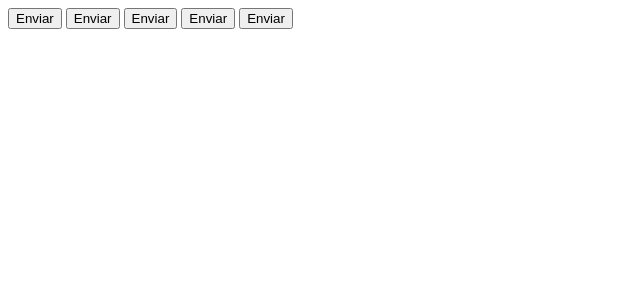
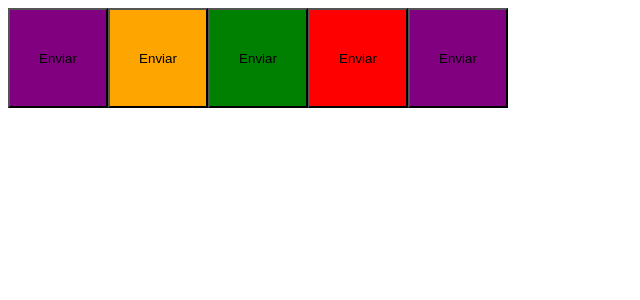
Before and after one commit to Bruno-Camargo-V3ktor/Your-Time, a React (Vite) app: page / in a window 1280 px wide. Shown: the top 300 px of the page, without its empty margins (0-640 px from the left). Built offline with nearby package versions, Linux system fonts and the light colour scheme.

Commit message:
✨  feat: 'Adicionando componente Button, que representa um Botão, com  um componente estilizado (styled-component)'

```diff
--- a/src/App.tsx
+++ b/src/App.tsx
@@ -5,10 +5,10 @@ export function App() {
 
   return (
     <>
-      <Button color='primary' />
-      <Button color='secondary' />
-      <Button color='success' />
-      <Button color='danger' />
+      <Button variant='primary' />
+      <Button variant='secondary' />
+      <Button variant='success' />
+      <Button variant='danger' />
       <Button />
     </>
   )
--- a/src/components/Button.tsx
+++ b/src/components/Button.tsx
@@ -1,15 +1,24 @@
+import { ButtonContainer, ButtonVariant } from '../styles/Button.styles';
+
+// ------------------------------------------------------------- \\
 
 interface ButtonProps {
-    color?: 'primary' | 'secondary' | 'danger' | 'success'
+    variant?: ButtonVariant
 }
 
-// ------------------------------------------------------------- ||
+// ------------------------------------------------------------- \\
 
 export function Button( props: ButtonProps ) {
 
     // Atributos
-    const { color } = props;
+    const { variant: color='primary' } = props;
 
     // Render
-    return ( <> <button >Enviar</button> </> )
+    return (
+    <>
+        <ButtonContainer variant={ color }  >
+            Enviar
+        </ButtonContainer>
+    </>
+    )
 }
--- a/src/styles/Button.styles.ts
+++ b/src/styles/Button.styles.ts
@@ -1 +1,26 @@
-// npm install styled-components
+// npm install styled-components | @types/styled-components - d
+import styled, { css } from "styled-components"
+
+// ------------------------------------------------------------- \\
+
+export type ButtonVariant = 'primary' | 'secondary' | 'danger' | 'success';
+
+interface ButtonContainerProps {
+    variant: ButtonVariant
+}
+
+// ------------------------------------------------------------- \\
+
+const buttonVariants = {
+    primary: 'purple',
+    secondary: 'orange',
+    danger: 'red',
+    success: 'green'
+}
+
+export const ButtonContainer = styled.button<ButtonContainerProps>`
+    width: 100px;
+    height: 100px;
+
+    ${ props => { return css`background-color: ${buttonVariants[props.variant]}`  }  }
+`
```
